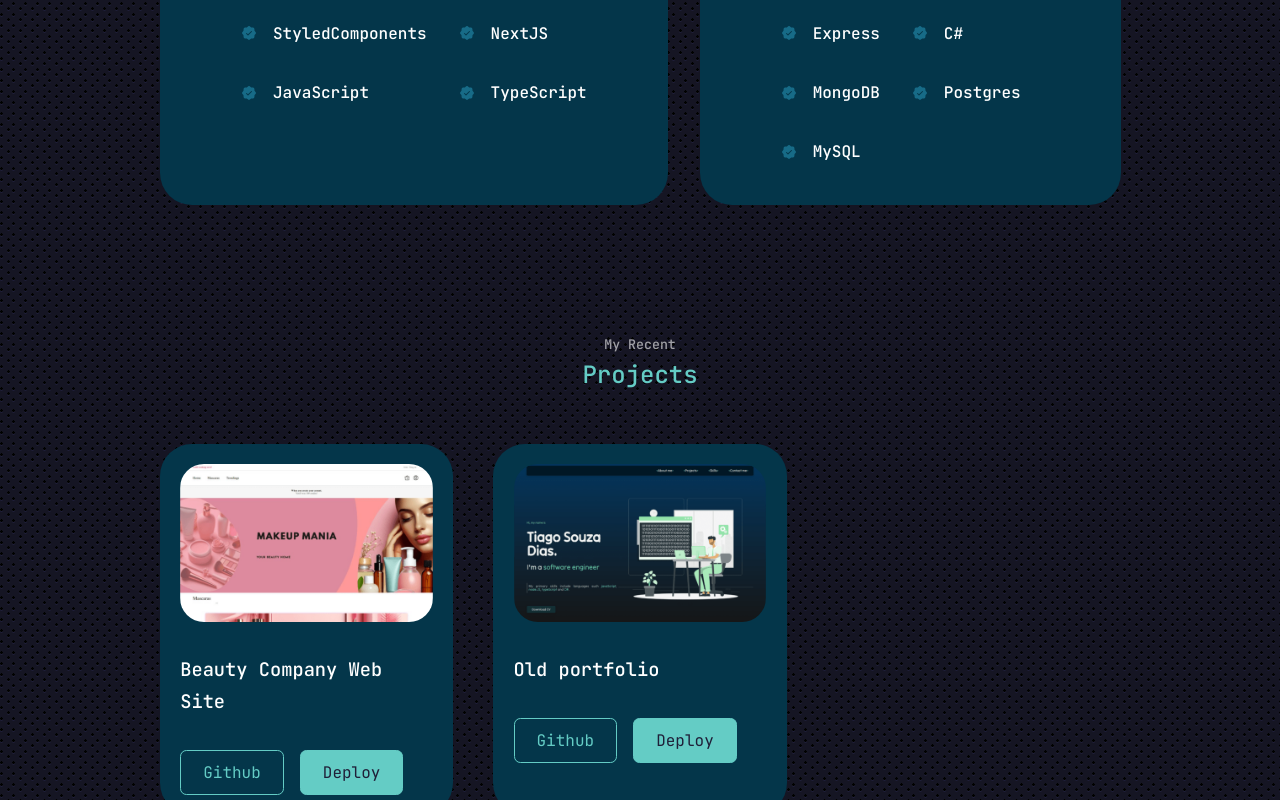
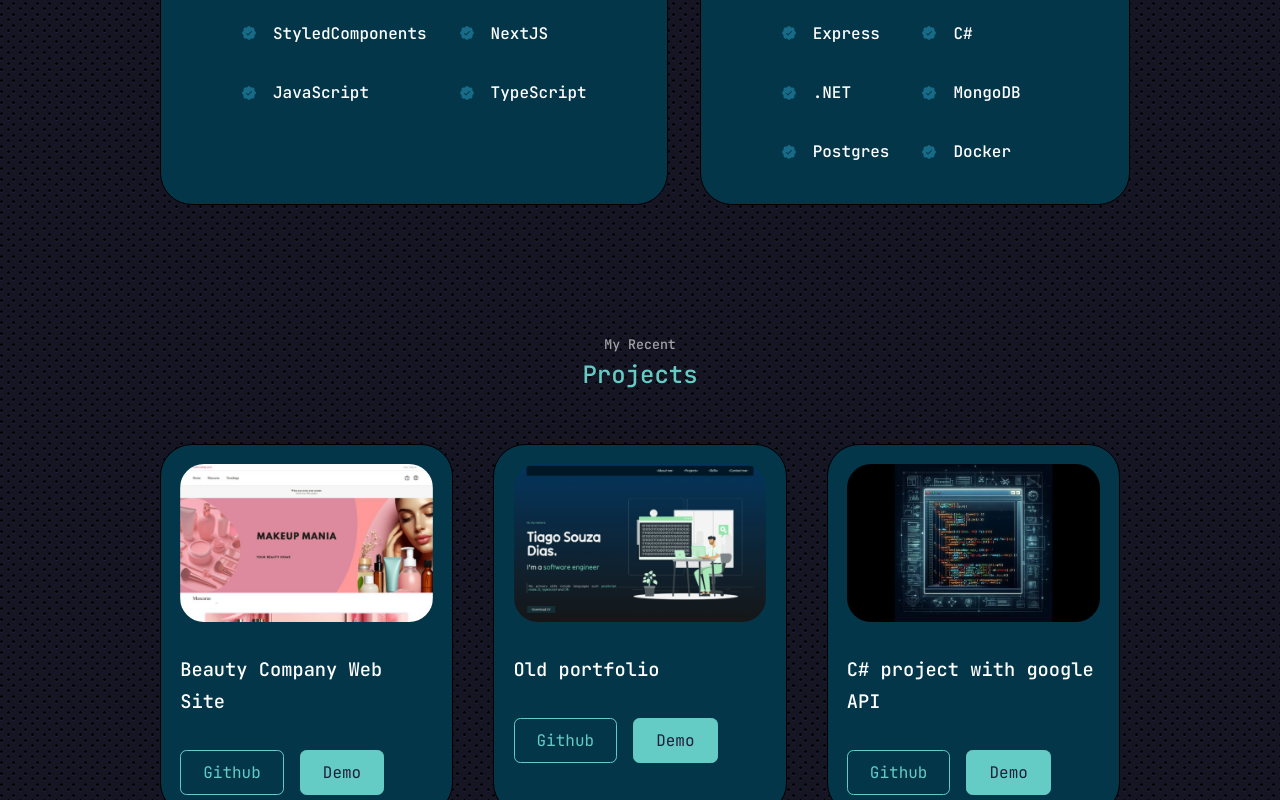
Before and after one commit to tiago0214/tiago-portfolio, a React (Vite) app: page / in a window 1280 px wide. Shown: the part 1780-2580 px from the top of the page. Built offline with nearby package versions, Linux system fonts and the light colour scheme.

Commit message:
change some styles

```diff
--- a/src/components/Contact/styles.ts
+++ b/src/components/Contact/styles.ts
@@ -26,7 +26,7 @@ export const ContactOption = styled.article`
   padding: 1.2rem;
   border-radius: 1.2rem;
   text-align: center;
-  border: 1px solid transparent;
+  border: 1px solid black;
   transition: ${props => props.theme.transition};
 
   & > svg{
--- a/src/components/Experience/index.tsx
+++ b/src/components/Experience/index.tsx
@@ -96,6 +96,10 @@ export function Experience({activeColor}:ThemeSelectProps){
             </article>
             <article>
               <SealCheck weight="fill" color={colorIcon}/>
+              <h4>.NET</h4>
+            </article>
+            <article>
+              <SealCheck weight="fill" color={colorIcon}/>
               <h4>MongoDB</h4>
             </article>
             <article>
@@ -104,7 +108,7 @@ export function Experience({activeColor}:ThemeSelectProps){
             </article>
             <article>
               <SealCheck weight="fill" color={colorIcon}/>
-              <h4>MySQL</h4>
+              <h4>Docker</h4>
             </article>
           </ExperienceContent>
         </div>
--- a/src/components/Experience/styles.ts
+++ b/src/components/Experience/styles.ts
@@ -21,7 +21,7 @@ export const ExperienceContainer = styled.div`
     background: ${props => props.theme["bg-variant"]};
     padding: 2.4rem 5rem;
     border-radius: 2rem;
-    border: 1px solid transparent;
+    border: 1px solid black;
     transition: ${props => props.theme.transition};
 
     & > h3 {
--- a/src/components/Projects/index.tsx
+++ b/src/components/Projects/index.tsx
@@ -5,6 +5,7 @@ import { useContext, useEffect, useRef } from "react";
 
 import IMG1 from '../../assets/projectsImg/beauty.png'
 import IMG2 from '../../assets/projectsImg/portfolio.png'
+import GITHUB from '../../assets/projectsImg/github.jpeg'
 import { AppContex } from "../../context";
 
 
@@ -22,6 +23,20 @@ const data = [
     title: "Old portfolio",
     github: "https://github.com/tiago0214/portfolio_V2",
     deploy:  "https://portfolio-v2-omega-six.vercel.app/"
+  },
+  {
+    id: 3,
+    image : GITHUB,
+    title: "C# project with google API",
+    github: "https://github.com/tiago0214/challenge-google-sheets",
+    deploy:  "https://github.com/tiago0214/challenge-google-sheets"
+  },
+  {
+    id: 4,
+    image : GITHUB,
+    title: "decoding message in nodeJS",
+    github: "https://github.com/tiago0214/encoding-challenge",
+    deploy:  "https://github.com/tiago0214/encoding-challenge"
   }
 ]
 interface DataProps {
@@ -74,7 +89,8 @@ export function Projects(){
                 <h3>{title}</h3>
                 <ProjectItemCta>
                   <a href={github} className="btn" target="_blank">Github</a>
-                  <a href={deploy} className="btn btn-primary" target="_blank">Deploy</a>
+
+                  <a href={deploy} className="btn btn-primary" target="_blank">Demo</a>
                 </ProjectItemCta>
               </ProjectItem>
             )
--- a/src/components/Projects/styles.ts
+++ b/src/components/Projects/styles.ts
@@ -24,7 +24,7 @@ export const ProjectItem = styled.article`
   background: ${props => props.theme["bg-variant"]};
   padding: 1.2rem;
   border-radius: 2rem;
-  border: 1px solid transparent;
+  border: 1px solid black;
   transition: ${props => props.theme.transition};
 
   & > h3{
```
Also changed, not shown: src/assets/projectsImg/github.jpeg (added).
